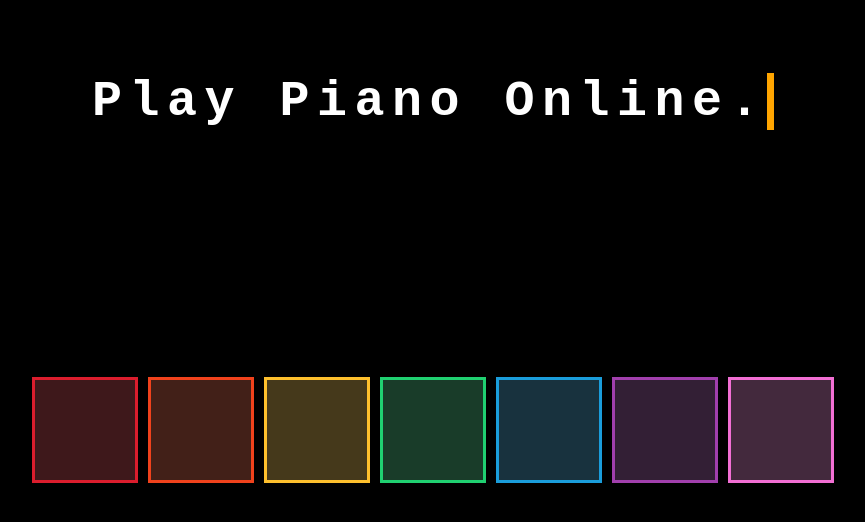
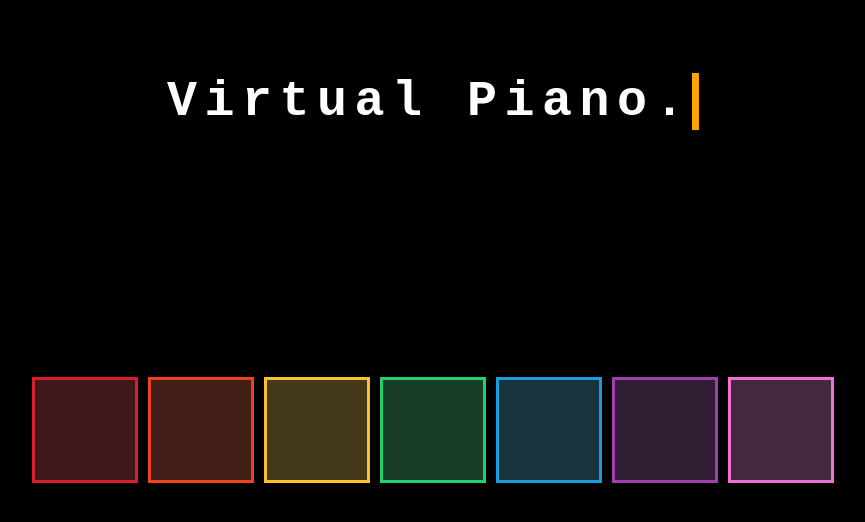
Before and after one commit to jain-akki/Play-Piano, a plain HTML site: page index.html in a window 1280 px wide. Shown: the whole page, without its empty margins (207-1072 px from the left). Drawn offline with Linux system fonts and the light colour scheme.

Commit message:
Minor changes

```diff
--- a/index.html
+++ b/index.html
@@ -1,7 +1,7 @@
 <!DOCTYPE hmtl>
 <html>
 	<head>
-		<title>Play Piano</title>
+		<title>Virtual Piano</title>
 		<link rel="stylesheet" href="css/style.css"/>
 		<link rel="stylesheet" href="css/animate.css"/>
 		<link rel="stylesheet" href="css/typing-effect.css"/>
@@ -10,7 +10,7 @@
 	</head>
 	<body>
 		<div class="typewriter">
-		  <h1 id="title">Play Piano Online.</h1>
+		  <h1 id="title">Virtual Piano.</h1>
 		</div>
 		<div id="instrument">
 			<div id="c" class="box animated bounceInDown">
```
